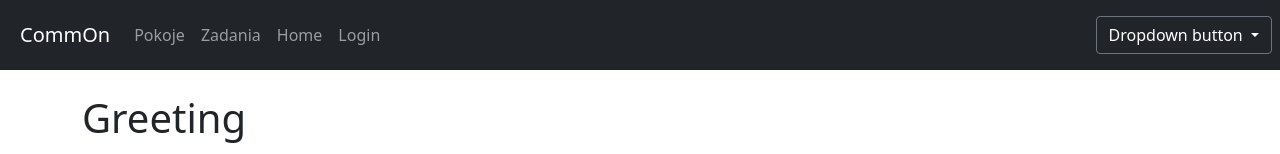
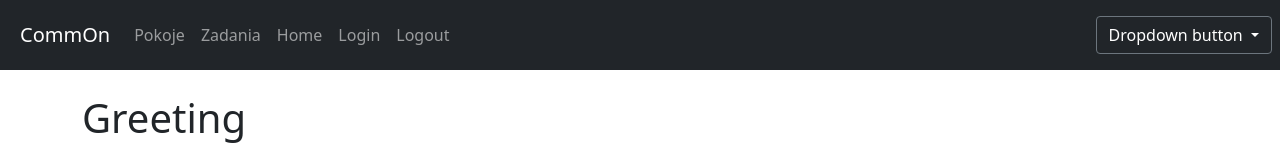
Before and after one commit to HasuNoHana/Engineering-thesis-frontend, an Angular app: page /home in a window 1280 px wide. Shown: the top 154 px of the page. Built offline with nearby package versions, Linux system fonts and the light colour scheme; no server answers.

Commit message:
Add logout and login guard

```diff
--- a/src/app/app-routing.module.ts
+++ b/src/app/app-routing.module.ts
@@ -8,6 +8,7 @@ import {TaskListComponent} from "./tasks/task-list/task-list.component";
 import {TaskEditComponent} from "./tasks/task-edit/task-edit.component";
 import {HomeComponent} from "./home-page/home.component";
 import {LoginComponent} from "./login/login.component";
+import {OnlyLoggedInUsersGuardService} from "./login/only-logged-in-users-guard.service";
 
 const appRoutes: Routes = [
 
@@ -15,7 +16,7 @@ const appRoutes: Routes = [
   {path: 'home', component: HomeComponent},
   {path: 'login', component: LoginComponent},
   {
-    path: 'tasks', component: TasksComponent, children: [
+    path: 'tasks', component: TasksComponent, canActivate: [OnlyLoggedInUsersGuardService], children: [
       {path: '', component: TaskListComponent},
       {path: 'new', component: TaskEditComponent},
       {path: 'todo/:index', component: TaskEditComponent},
@@ -23,7 +24,7 @@ const appRoutes: Routes = [
     ]
   },
   {
-    path: 'rooms', component: RoomsComponent, children: [
+    path: 'rooms', component: RoomsComponent,  canActivate: [OnlyLoggedInUsersGuardService], children: [
       {path: '', component: RoomListComponent},
       {path: 'new', component: RoomEditComponent},
     ]
--- a/src/app/app.component.ts
+++ b/src/app/app.component.ts
@@ -1,8 +1,14 @@
 import {Component} from '@angular/core';
+import {AppService} from "./app.service";
 
 @Component({
   selector: 'app-root',
   templateUrl: './app.component.html'
 })
 export class AppComponent {
+
+  constructor(private appService: AppService) {
+    this.appService.authenticate({username: '', password: ''}, () => {
+    });
+  }
 }
--- a/src/app/app.module.ts
+++ b/src/app/app.module.ts
@@ -18,6 +18,7 @@ import {LoginComponent} from './login/login.component';
 import {HomeComponent} from './home-page/home.component';
 import {AppService} from "./app.service";
 import {TaskService} from "./tasks/task.service";
+import {OnlyLoggedInUsersGuardService} from "./login/only-logged-in-users-guard.service";
 
 @Injectable()
 export class XhrInterceptor implements HttpInterceptor {
@@ -42,7 +43,7 @@ export class XhrInterceptor implements HttpInterceptor {
     RoomEditComponent,
     TaskEditComponent,
     LoginComponent,
-    HomeComponent
+    HomeComponent,
   ],
   imports: [
     BrowserModule,
@@ -55,6 +56,7 @@ export class XhrInterceptor implements HttpInterceptor {
   providers: [
     AppService,
     TaskService,
+    OnlyLoggedInUsersGuardService,
     {provide: HTTP_INTERCEPTORS, useClass: XhrInterceptor, multi: true},
   ],
   bootstrap: [AppComponent]
--- a/src/app/app.service.ts
+++ b/src/app/app.service.ts
@@ -1,18 +1,28 @@
 import {Injectable} from '@angular/core';
 import {HttpClient, HttpHeaders} from '@angular/common/http';
+import {Router} from "@angular/router";
+import {finalize} from "rxjs";
 
 @Injectable()
 export class AppService {
 
   authenticated = false;
 
-  constructor(private http: HttpClient) {
+  constructor(private http: HttpClient, private router: Router) {
   }
+
+  logout() {
+    this.http.post('logout', {}).pipe(finalize(() => {
+      this.authenticated = false;
+      this.router.navigateByUrl('/login');
+    })).subscribe();
+  }
+
 
   authenticate(credentials: { username: string; password: string; }, callback: () => any) {
 
     const headers = new HttpHeaders(credentials ? {
-      authorization : 'Basic ' + btoa(credentials.username + ':' + credentials.password)
+      authorization: 'Basic ' + btoa(credentials.username + ':' + credentials.password)
     } : {});
 
     this.http.get('http://localhost:4200/api/user', {headers: headers}).subscribe(response => {
@@ -27,4 +37,4 @@ export class AppService {
 
   }
 
-}
+  }
--- a/src/app/header/header.component.html
+++ b/src/app/header/header.component.html
@@ -20,6 +20,9 @@
       <li class="nav-item">
         <a class="nav-link" routerLink="/login">Login</a>
       </li>
+      <li class="nav-item">
+        <a class="nav-link" (click)="logout()">Logout</a>
+      </li>
 
     </ul>
   </div>
--- a/src/app/header/header.component.ts
+++ b/src/app/header/header.component.ts
@@ -1,4 +1,5 @@
 import {Component, ElementRef} from '@angular/core';
+import {AppService} from "../app.service";
 
 @Component({
   selector: 'app-header',
@@ -7,11 +8,14 @@ import {Component, ElementRef} from '@angular/core';
 export class HeaderComponent {
   isOpen = false;
 
-  constructor(private elRef: ElementRef) {
+  constructor(private elRef: ElementRef, private appService: AppService) {
   }
 
   showDropdown() {
     this.isOpen = !this.isOpen;
+  }
 
+  logout() {
+    this.appService.logout();
   }
 }
--- /dev/null
+++ b/src/app/login/only-logged-in-users-guard.service.ts
@@ -0,0 +1,18 @@
+import {Injectable} from '@angular/core';
+import {CanActivate} from '@angular/router';
+import {AppService} from "../app.service";
+
+@Injectable()
+export class OnlyLoggedInUsersGuardService implements CanActivate {
+  constructor(private appService: AppService) {};
+
+  canActivate() {
+    console.log("OnlyLoggedInUsers");
+    if (this.appService.authenticated) {
+      return true;
+    } else {
+      window.alert("You don't have permission to view this page");
+      return false;
+    }
+  }
+}
```
